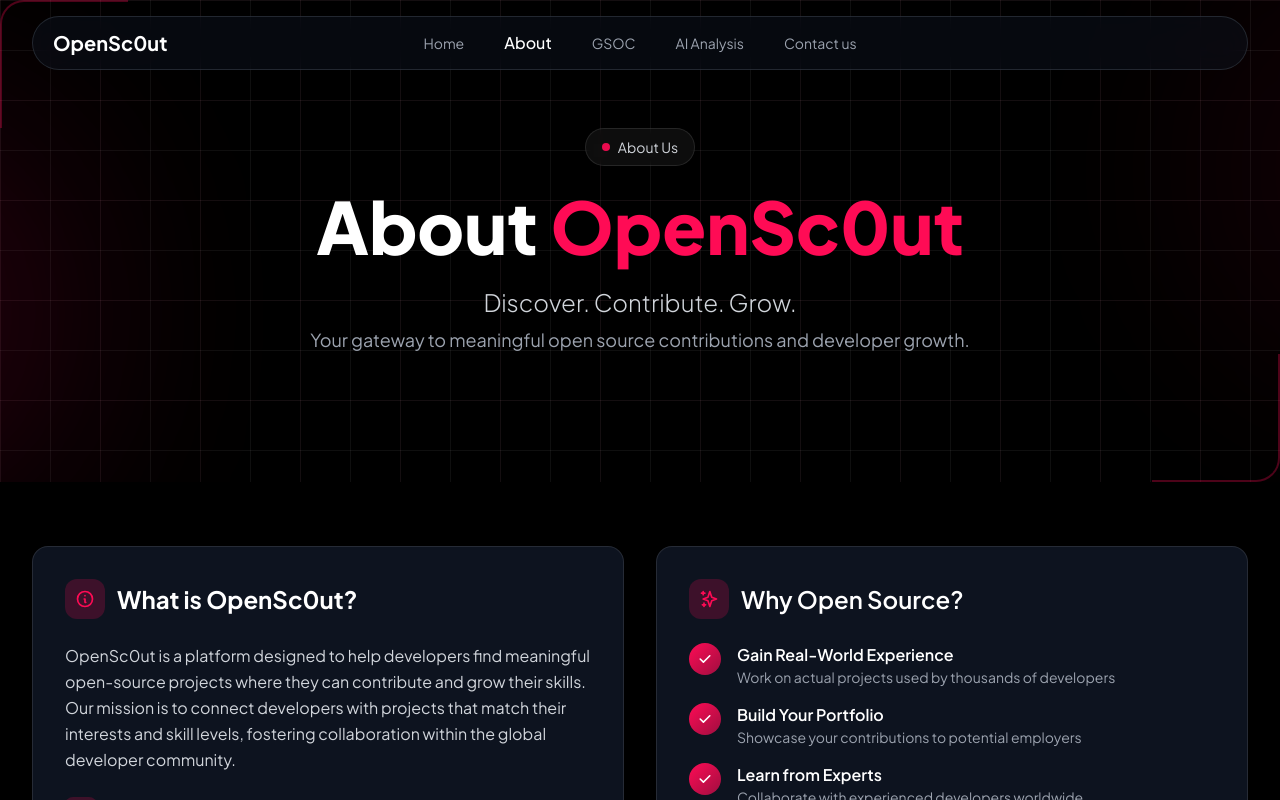
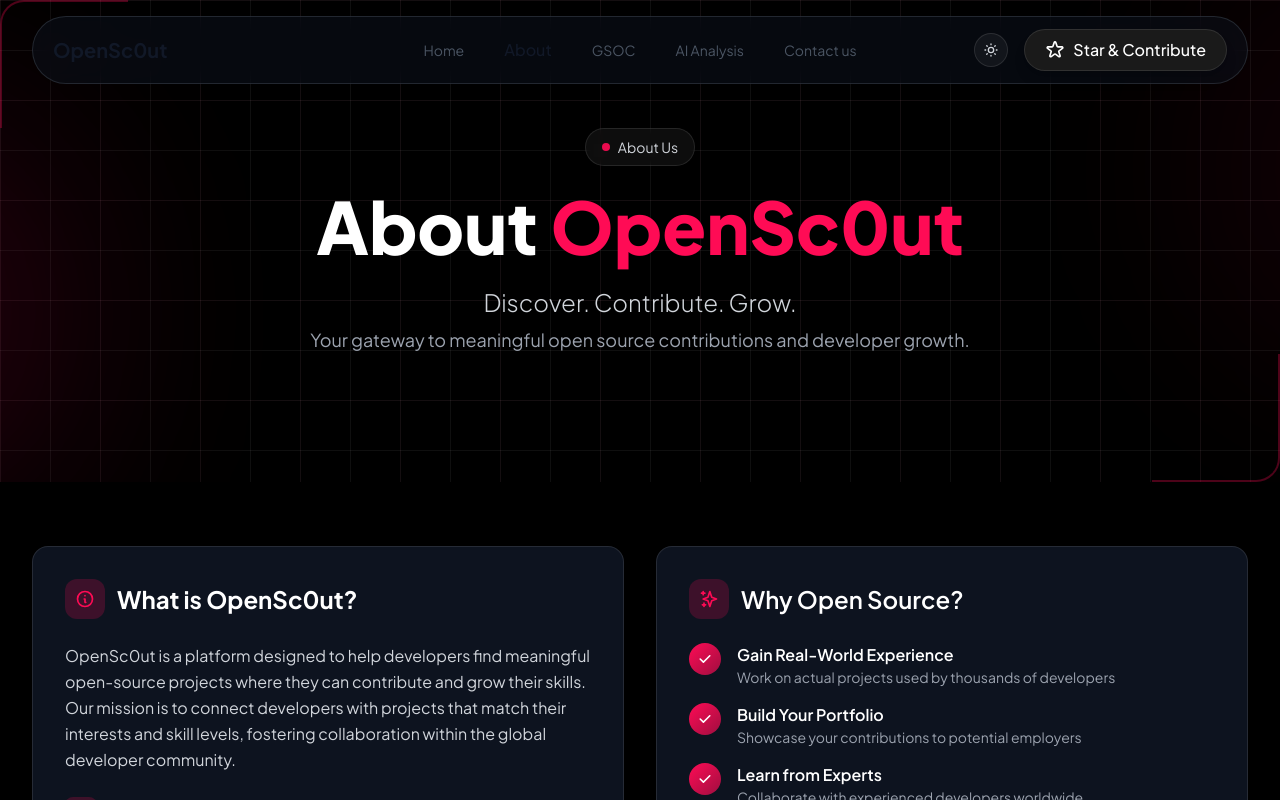
Before and after one commit to TanCodeX/OpenSc0ut, a Next.js app: page /about in a window 1280 px wide. Shown: the top 800 px of the page. Built offline with nearby package versions, Linux system fonts and the light colour scheme.

Commit message:
feat: add theme toggle support and update header navigation for light/dark mode compatibility

```diff
--- a/src/app/layout.tsx
+++ b/src/app/layout.tsx
@@ -22,7 +22,7 @@ export default function RootLayout({
   return (
     <html lang="en" className="dark" suppressHydrationWarning>
       <body
-        className={`${jakarta.variable} font-sans bg-black text-white`}
+        className={`${jakarta.variable} font-sans bg-white dark:bg-black text-gray-900 dark:text-white transition-colors duration-300`}
         suppressHydrationWarning
       >
         <Header />
--- a/src/components/layout/Header.tsx
+++ b/src/components/layout/Header.tsx
@@ -3,10 +3,43 @@
 import Link from "next/link";
 import { motion } from "framer-motion";
 import { usePathname, useRouter } from "next/navigation";
+import { useState, useEffect } from "react";
 
 export default function Header() {
   const pathname = usePathname();
   const router = useRouter();
+  const [isDark, setIsDark] = useState(true);
+
+  // Initialize theme from document or localStorage
+  useEffect(() => {
+    const savedTheme = localStorage.getItem("theme");
+    if (savedTheme) {
+      const isDarkMode = savedTheme === "dark";
+      setIsDark(isDarkMode);
+      if (isDarkMode) {
+        document.documentElement.classList.add("dark");
+      } else {
+        document.documentElement.classList.remove("dark");
+      }
+    } else {
+      // Default is dark as per layout.tsx
+      setIsDark(document.documentElement.classList.contains("dark"));
+    }
+  }, []);
+
+  const toggleTheme = () => {
+    setIsDark((prev) => {
+      const newTheme = !prev;
+      if (newTheme) {
+        document.documentElement.classList.add("dark");
+        localStorage.setItem("theme", "dark");
+      } else {
+        document.documentElement.classList.remove("dark");
+        localStorage.setItem("theme", "light");
+      }
+      return newTheme;
+    });
+  };
 
   const handleNavigation = (href: string, e: React.MouseEvent) => {
     e.preventDefault();
@@ -31,8 +64,8 @@ export default function Header() {
           transition={{ duration: 0.3 }}
           className="flex items-center justify-between rounded-full px-5 py-3 border border-gray-600/40 bg-gray-900/40 backdrop-blur-md"
         >
-          {/* Logo */}
-          <div className="flex-1">
+          {/* Left Section: Logo */}
+          <div className="flex-1 flex items-center">
             <Link
               href="/"
               onClick={(e) => handleNavigation("/", e)}
@@ -40,7 +73,7 @@ export default function Header() {
             >
               <motion.span
                 whileHover={{ scale: 1.05 }}
-                className="text-xl font-bold"
+                className="text-xl font-bold dark:text-white text-gray-900"
               >
                 OpenSc0ut
               </motion.span>
@@ -62,8 +95,8 @@ export default function Header() {
                 onClick={(e) => handleNavigation(link.href, e)}
                 className={
                   pathname === link.href
-                    ? "text-white font-medium text-base"
-                    : "text-gray-400 hover:text-gray-300 transition"
+                    ? "dark:text-white text-gray-900 font-medium text-base"
+                    : "dark:text-gray-400 text-gray-600 dark:hover:text-gray-300 hover:text-gray-900 transition"
                 }
               >
                 {link.label}
@@ -71,8 +104,36 @@ export default function Header() {
             ))}
           </nav>
 
-          {/* Right Spacer for centering */}
-          <div className="flex-1 hidden md:block"></div>
+          {/* Right Section: Theme Toggle & Star & Contribute */}
+          <div className="flex-1 hidden md:flex items-center justify-end gap-4">
+            <button
+              onClick={toggleTheme}
+              className="p-2 rounded-full bg-white/5 border border-white/10 hover:bg-white/10 transition-colors text-gray-300 hover:text-white"
+              aria-label="Toggle Theme"
+            >
+              {isDark ? (
+                <svg className="w-4 h-4" fill="none" stroke="currentColor" viewBox="0 0 24 24">
+                  <path strokeLinecap="round" strokeLinejoin="round" strokeWidth={2} d="M12 3v1m0 16v1m9-9h-1M4 12H3m15.364 6.364l-.707-.707M6.343 6.343l-.707-.707m12.728 0l-.707.707M6.343 17.657l-.707.707M16 12a4 4 0 11-8 0 4 4 0 018 0z" />
+                </svg>
+              ) : (
+                <svg className="w-4 h-4" fill="none" stroke="currentColor" viewBox="0 0 24 24">
+                  <path strokeLinecap="round" strokeLinejoin="round" strokeWidth={2} d="M20.354 15.354A9 9 0 018.646 3.646 9.003 9.003 0 0012 21a9.003 9.003 0 008.354-5.646z" />
+                </svg>
+              )}
+            </button>
+
+            <a
+              href="https://github.com/TanCodeX/OpenSc0ut"
+              target="_blank"
+              rel="noopener noreferrer"
+              className="inline-flex items-center gap-2 bg-[#1A1A1A] hover:bg-[#2A2A2A] text-white px-5 py-2 rounded-full font-medium transition-colors border border-white/10 shadow-lg group"
+            >
+              <svg className="w-5 h-5 group-hover:scale-110 transition-transform" fill="none" stroke="currentColor" viewBox="0 0 24 24">
+                <path strokeLinecap="round" strokeLinejoin="round" strokeWidth={2} d="M11.049 2.927c.3-.921 1.603-.921 1.902 0l1.519 4.674a1 1 0 00.95.69h4.915c.969 0 1.371 1.24.588 1.81l-3.976 2.888a1 1 0 00-.363 1.118l1.518 4.674c.3.922-.755 1.688-1.538 1.118l-3.976-2.888a1 1 0 00-1.176 0l-3.976 2.888c-.783.57-1.838-.197-1.538-1.118l1.518-4.674a1 1 0 00-.363-1.118l-3.976-2.888c-.784-.57-.38-1.81.588-1.81h4.914a1 1 0 00.951-.69l1.519-4.674z" />
+              </svg>
+              Star & Contribute
+            </a>
+          </div>
         </motion.div>
       </div>
     </header>
```
Also changed, not shown: 1 other file (tests, documents, lock files or other folders).
